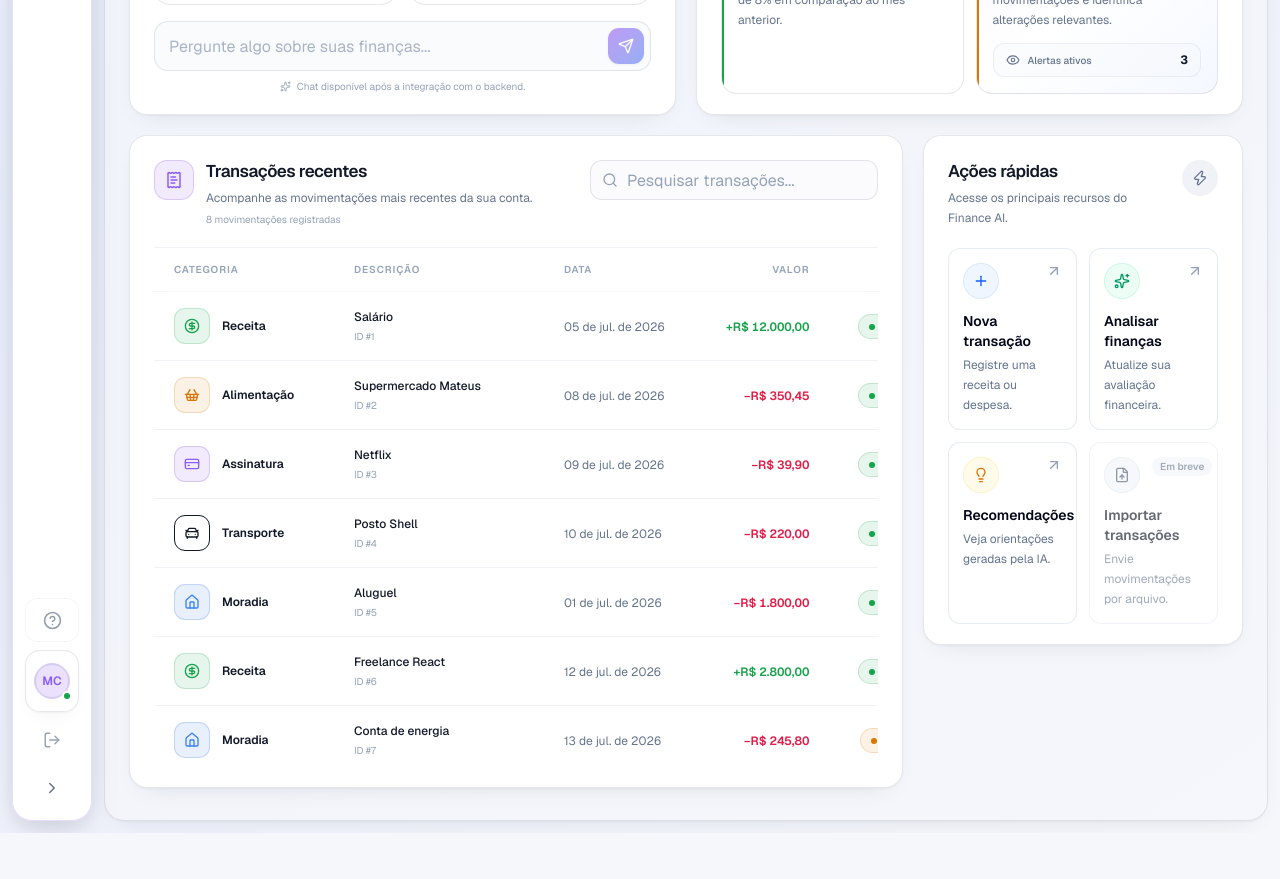
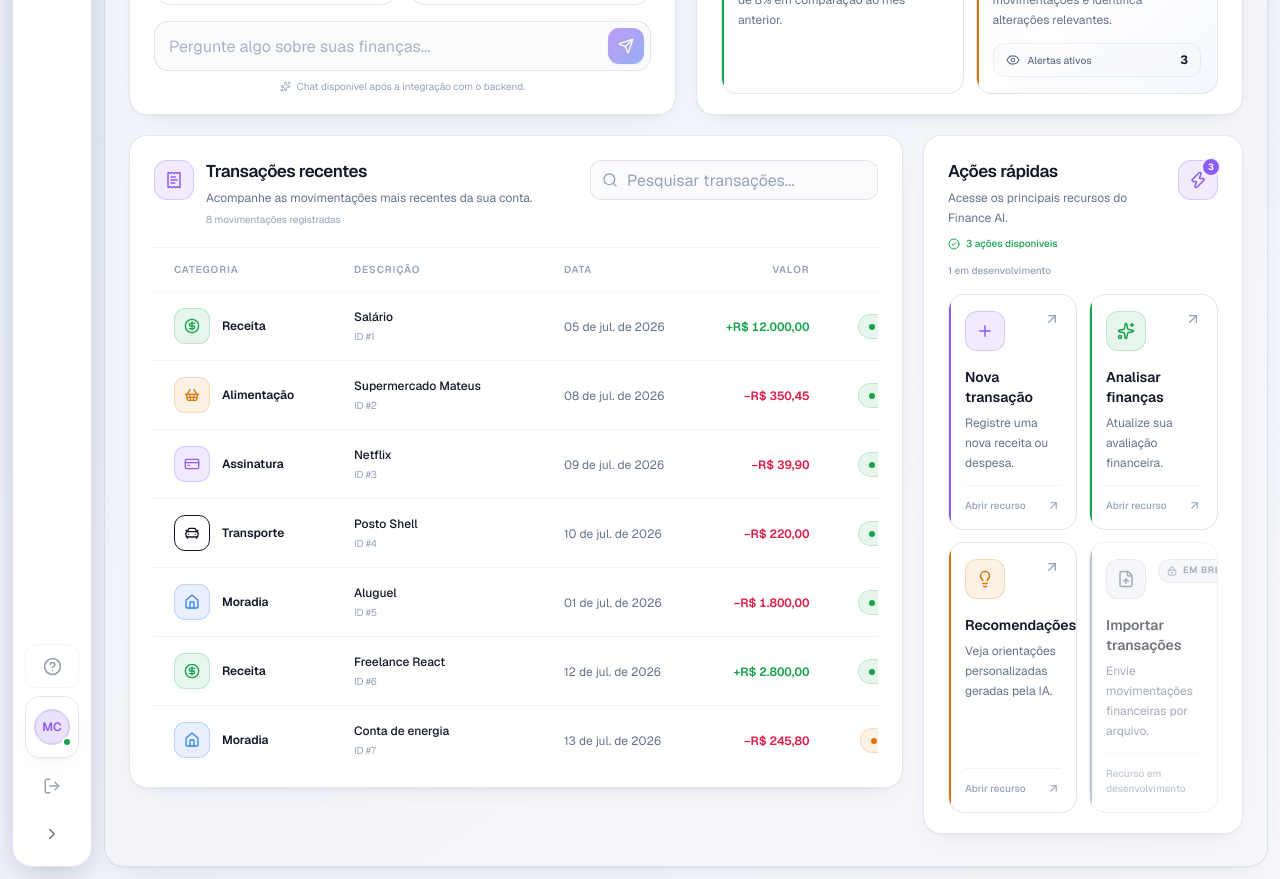
Before and after one commit to No-Country-simulation/smart-finance-ai-g9-team-11, a React (Vite) app in the folder frontend/: page / in a window 1280 px wide. Shown: the part 1480-2359 px from the top of the page. Before the commit the page ends 2313 px from the top, so only its background shows below. Built offline with nearby package versions, Linux system fonts and the light colour scheme.

Commit message:
style(frontend): refine quick actions panel

```diff
--- a/frontend/src/components/dashboard/QuickActions/QuickActionButton.tsx
+++ b/frontend/src/components/dashboard/QuickActions/QuickActionButton.tsx
@@ -1,50 +1,62 @@
-import { ArrowUpRight } from "lucide-react";
+import {
+  ArrowUpRight,
+  LockKeyhole,
+} from "lucide-react";
 
 import { cn } from "@/lib/utils";
 
 import type {
   QuickActionButtonProps,
   QuickActionVariant,
+  QuickActionVisualConfig,
 } from "./QuickActions.types";
 
 const variantStyles: Record<
   QuickActionVariant,
-  {
-    iconContainer: string;
-    icon: string;
-    hoverBorder: string;
-  }
+  QuickActionVisualConfig
 > = {
   primary: {
-    iconContainer:
-      "bg-blue-50 ring-blue-100 dark:bg-blue-500/10 dark:ring-blue-500/20",
-    icon: "text-blue-600 dark:text-blue-400",
-    hoverBorder:
-      "hover:border-blue-200 dark:hover:border-blue-500/30",
+    accentClassName: "bg-primary-bright",
+    iconContainerClassName:
+      "border-primary/20 bg-primary/10",
+    iconClassName: "text-primary-bright",
+    badgeClassName:
+      "border-primary/20 bg-primary/10 text-primary-bright",
+    hoverBorderClassName:
+      "hover:border-primary/35",
   },
 
   neutral: {
-    iconContainer:
-      "bg-slate-100 ring-slate-200 dark:bg-slate-800 dark:ring-slate-700",
-    icon: "text-slate-600 dark:text-slate-300",
-    hoverBorder:
-      "hover:border-slate-300 dark:hover:border-slate-700",
+    accentClassName: "bg-text-subtle",
+    iconContainerClassName:
+      "border-border bg-surface-muted",
+    iconClassName: "text-text-muted",
+    badgeClassName:
+      "border-border bg-surface-muted text-text-muted",
+    hoverBorderClassName:
+      "hover:border-border-highlight",
   },
 
   success: {
-    iconContainer:
-      "bg-emerald-50 ring-emerald-100 dark:bg-emerald-500/10 dark:ring-emerald-500/20",
-    icon: "text-emerald-600 dark:text-emerald-400",
-    hoverBorder:
-      "hover:border-emerald-200 dark:hover:border-emerald-500/30",
+    accentClassName: "bg-success",
+    iconContainerClassName:
+      "border-success/20 bg-success/10",
+    iconClassName: "text-success",
+    badgeClassName:
+      "border-success/20 bg-success/10 text-success",
+    hoverBorderClassName:
+      "hover:border-success/35",
   },
 
   warning: {
-    iconContainer:
-      "bg-amber-50 ring-amber-100 dark:bg-amber-500/10 dark:ring-amber-500/20",
-    icon: "text-amber-600 dark:text-amber-400",
-    hoverBorder:
-      "hover:border-amber-200 dark:hover:border-amber-500/30",
+    accentClassName: "bg-warning",
+    iconContainerClassName:
+      "border-warning/20 bg-warning/10",
+    iconClassName: "text-warning",
+    badgeClassName:
+      "border-warning/20 bg-warning/10 text-warning",
+    hoverBorderClassName:
+      "hover:border-warning/35",
   },
 };
 
@@ -53,10 +65,14 @@ export function QuickActionButton({
   onAction,
 }: Readonly<QuickActionButtonProps>) {
   const Icon = action.icon;
-  const styles = variantStyles[action.variant];
+  const styles =
+    variantStyles[action.variant];
+
+  const isDisabled =
+    action.disabled === true;
 
   const handleClick = (): void => {
-    if (action.disabled) {
+    if (isDisabled) {
       return;
     }
 
@@ -66,50 +82,87 @@ export function QuickActionButton({
   return (
     <button
       type="button"
-      disabled={action.disabled}
+      disabled={isDisabled}
       onClick={handleClick}
       className={cn(
-        "group relative flex min-w-0 flex-col items-start rounded-xl border",
-        "border-slate-200/80 bg-white p-3.5 text-left",
+        "group relative flex min-h-[158px]",
+        "min-w-0 flex-col items-start",
+        "overflow-hidden rounded-[16px]",
+        "border border-border",
+        "bg-surface-elevated/55 p-4",
+        "text-left",
         "transition-[border-color,background-color,box-shadow,transform]",
         "duration-200 ease-out",
-        "hover:-translate-y-0.5 hover:bg-slate-50/80 hover:shadow-sm",
-        "focus-visible:outline-none focus-visible:ring-2",
-        "focus-visible:ring-blue-500 focus-visible:ring-offset-2",
-        "disabled:pointer-events-none disabled:cursor-not-allowed",
+        "hover:-translate-y-px",
+        "hover:bg-card-hover",
+        "hover:shadow-card",
+        "focus-visible:outline-none",
+        "focus-visible:ring-2",
+        "focus-visible:ring-primary/40",
+        "focus-visible:ring-offset-2",
+        "focus-visible:ring-offset-background",
+        "disabled:pointer-events-none",
+        "disabled:cursor-not-allowed",
         "disabled:opacity-60",
-        "dark:border-slate-800 dark:bg-slate-950/40",
-        "dark:hover:bg-slate-900/60",
-        "dark:focus-visible:ring-offset-slate-950",
-        styles.hoverBorder,
+        "motion-reduce:transition-none",
+        "motion-reduce:hover:translate-y-0",
+        styles.hoverBorderClassName,
       )}
       aria-label={
-        action.disabled
+        isDisabled
           ? `${action.title}. Indisponível no momento.`
           : action.title
       }
     >
+      <span
+        className={cn(
+          "absolute inset-y-0 left-0 w-0.5",
+          styles.accentClassName,
+        )}
+        aria-hidden="true"
+      />
+
       <div className="flex w-full items-start justify-between gap-3">
         <div
           className={cn(
-            "flex size-9 shrink-0 items-center justify-center rounded-lg",
-            "ring-1 ring-inset",
-            styles.iconContainer,
+            "flex size-10 shrink-0",
+            "items-center justify-center",
+            "rounded-[12px] border",
+            styles.iconContainerClassName,
+            styles.iconClassName,
           )}
+          aria-hidden="true"
         >
-          <Icon
-            className={cn("size-4", styles.icon)}
-            aria-hidden="true"
-          />
+          <Icon className="size-[18px]" />
         </div>
 
-        {action.badge ? (
+        {isDisabled ? (
           <span
             className={cn(
-              "inline-flex shrink-0 items-center rounded-full",
-              "bg-slate-100 px-2 py-0.5",
-              "text-[10px] font-semibold text-slate-500",
-              "dark:bg-slate-800 dark:text-slate-400",
+              "inline-flex shrink-0 items-center gap-1.5",
+              "rounded-full border",
+              "border-border bg-surface-muted",
+              "px-2 py-1",
+              "text-[9px] font-semibold",
+              "uppercase tracking-[0.08em]",
+              "text-text-muted",
+            )}
+          >
+            <LockKeyhole
+              size={10}
+              aria-hidden="true"
+            />
+
+            {action.badge ?? "Indisponível"}
+          </span>
+        ) : action.badge ? (
+          <span
+            className={cn(
+              "inline-flex shrink-0 rounded-full border",
+              "px-2 py-1 text-[9px]",
+              "font-semibold uppercase",
+              "tracking-[0.08em]",
+              styles.badgeClassName,
             )}
           >
             {action.badge}
@@ -117,26 +170,55 @@ export function QuickActionButton({
         ) : (
           <ArrowUpRight
             className={cn(
-              "size-4 shrink-0 text-slate-400",
-              "transition-transform duration-200",
+              "size-4 shrink-0 text-text-subtle",
+              "transition-[color,transform]",
+              "duration-200",
               "group-hover:-translate-y-0.5",
               "group-hover:translate-x-0.5",
-              "group-hover:text-slate-700",
-              "dark:group-hover:text-slate-200",
+              "group-hover:text-text",
+              "motion-reduce:transition-none",
+              "motion-reduce:transform-none",
             )}
             aria-hidden="true"
           />
         )}
       </div>
 
-      <div className="mt-3 min-w-0">
-        <h3 className="text-sm font-semibold text-slate-950 dark:text-slate-50">
+      <div className="mt-4 min-w-0 flex-1">
+        <h4 className="text-sm font-semibold leading-5 text-text">
           {action.title}
-        </h3>
+        </h4>
 
-        <p className="mt-1 text-xs leading-5 text-slate-500 dark:text-slate-400">
+        <p className="mt-1.5 text-xs leading-5 text-text-muted">
           {action.description}
         </p>
+      </div>
+
+      <div
+        className={cn(
+          "mt-3 flex w-full items-center",
+          "justify-between gap-3",
+          "border-t border-border-muted pt-3",
+        )}
+      >
+        <span className="text-[10px] font-medium text-text-subtle">
+          {isDisabled
+            ? "Recurso em desenvolvimento"
+            : "Abrir recurso"}
+        </span>
+
+        {!isDisabled && (
+          <ArrowUpRight
+            size={13}
+            className={cn(
+              "text-text-subtle",
+              "transition-transform duration-200",
+              "group-hover:-translate-y-0.5",
+              "group-hover:translate-x-0.5",
+            )}
+            aria-hidden="true"
+          />
+        )}
       </div>
     </button>
   );
--- a/frontend/src/components/dashboard/QuickActions/QuickActions.tsx
+++ b/frontend/src/components/dashboard/QuickActions/QuickActions.tsx
@@ -1,4 +1,7 @@
-import { Zap } from "lucide-react";
+import {
+  CheckCircle2,
+  Zap,
+} from "lucide-react";
 
 import {
   Card,
@@ -19,8 +22,17 @@ export function QuickActions({
   description = "Acesse os principais recursos do Finance AI.",
   onAction,
 }: Readonly<QuickActionsProps>) {
+  const availableActionsCount =
+    actions.filter(
+      (action) => !action.disabled,
+    ).length;
+
+  const disabledActionsCount =
+    actions.length -
+    availableActionsCount;
+
   return (
-    <Card className="min-w-0 overflow-hidden">
+    <Card className="flex h-full min-w-0 flex-col overflow-hidden">
       <CardHeader className="flex-row items-start justify-between gap-4 space-y-0">
         <div className="min-w-0">
           <CardTitle className="text-sm font-semibold">
@@ -30,28 +42,75 @@ export function QuickActions({
           <p className="mt-1 text-xs leading-5 text-text-muted">
             {description}
           </p>
+
+          <div className="mt-2 flex flex-wrap items-center gap-3">
+            <span
+              className={cn(
+                "inline-flex items-center gap-1.5",
+                "text-[10px] font-medium",
+                "text-success",
+              )}
+            >
+              <CheckCircle2
+                size={12}
+                aria-hidden="true"
+              />
+
+              {availableActionsCount}{" "}
+              {availableActionsCount === 1
+                ? "ação disponível"
+                : "ações disponíveis"}
+            </span>
+
+            {disabledActionsCount > 0 && (
+              <span className="text-[10px] font-medium text-text-subtle">
+                {disabledActionsCount}{" "}
+                {disabledActionsCount === 1
+                  ? "em desenvolvimento"
+                  : "em desenvolvimento"}
+              </span>
+            )}
+          </div>
         </div>
 
         <div
           className={cn(
-            "flex size-9 shrink-0 items-center",
-            "justify-center rounded-lg",
-            "bg-surface-muted text-text-muted",
+            "relative flex size-10 shrink-0",
+            "items-center justify-center",
+            "rounded-[13px] border",
+            "border-primary/20",
+            "bg-primary/10",
+            "text-primary-bright",
           )}
           aria-hidden="true"
         >
-          <Zap className="size-4" />
+          <Zap className="size-[18px]" />
+
+          <span
+            className={cn(
+              "absolute -right-1 -top-1",
+              "flex size-5 items-center",
+              "justify-center rounded-full",
+              "border-2 border-card",
+              "bg-primary-bright",
+              "text-[9px] font-bold text-white",
+            )}
+          >
+            {availableActionsCount}
+          </span>
         </div>
       </CardHeader>
 
-      <CardContent>
+      <CardContent className="flex flex-1 flex-col pt-4">
         {actions.length > 0 ? (
           <div
             className={cn(
-              "grid min-w-0 grid-cols-1 gap-3",
+              "grid min-w-0 flex-1",
+              "grid-cols-1 gap-3",
               "sm:grid-cols-2",
               "xl:grid-cols-2",
             )}
+            aria-label="Lista de ações rápidas"
           >
             {actions.map((action) => (
               <QuickActionButton
@@ -64,13 +123,34 @@ export function QuickActions({
         ) : (
           <div
             className={cn(
-              "flex min-h-28 items-center justify-center",
-              "rounded-xl border border-dashed",
-              "border-border px-4 py-6 text-center",
+              "flex min-h-[330px]",
+              "flex-col items-center",
+              "justify-center rounded-[16px]",
+              "border border-dashed",
+              "border-border px-6",
+              "text-center",
             )}
           >
-            <p className="text-xs leading-5 text-text-muted">
-              Nenhuma ação rápida está disponível.
+            <div
+              className={cn(
+                "flex size-12 items-center",
+                "justify-center rounded-[15px]",
+                "border border-border",
+                "bg-surface-muted",
+                "text-text-muted",
+              )}
+              aria-hidden="true"
+            >
+              <Zap size={21} />
+            </div>
+
+            <p className="mt-4 text-sm font-semibold text-text">
+              Nenhuma ação disponível
+            </p>
+
+            <p className="mt-1 max-w-sm text-xs leading-5 text-text-muted">
+              Os principais recursos do Finance AI aparecerão
+              aqui quando estiverem disponíveis.
             </p>
           </div>
         )}
--- a/frontend/src/components/dashboard/QuickActions/quickActions.data.ts
+++ b/frontend/src/components/dashboard/QuickActions/quickActions.data.ts
@@ -11,7 +11,7 @@ export const dashboardQuickActions = [
   {
     id: "add-transaction",
     title: "Nova transação",
-    description: "Registre uma receita ou despesa.",
+    description: "Registre uma nova receita ou despesa.",
     icon: Plus,
     variant: "primary",
   },
@@ -25,14 +25,14 @@ export const dashboardQuickActions = [
   {
     id: "view-recommendations",
     title: "Recomendações",
-    description: "Veja orientações geradas pela IA.",
+    description: "Veja orientações personalizadas geradas pela IA.",
     icon: Lightbulb,
     variant: "warning",
   },
   {
     id: "import-transactions",
     title: "Importar transações",
-    description: "Envie movimentações por arquivo.",
+    description: "Envie movimentações financeiras por arquivo.",
     icon: FileUp,
     variant: "neutral",
     disabled: true,
```
Also changed, not shown: frontend/src/components/dashboard/QuickActions/QuickActions.types.ts (+8 -0 lines).
